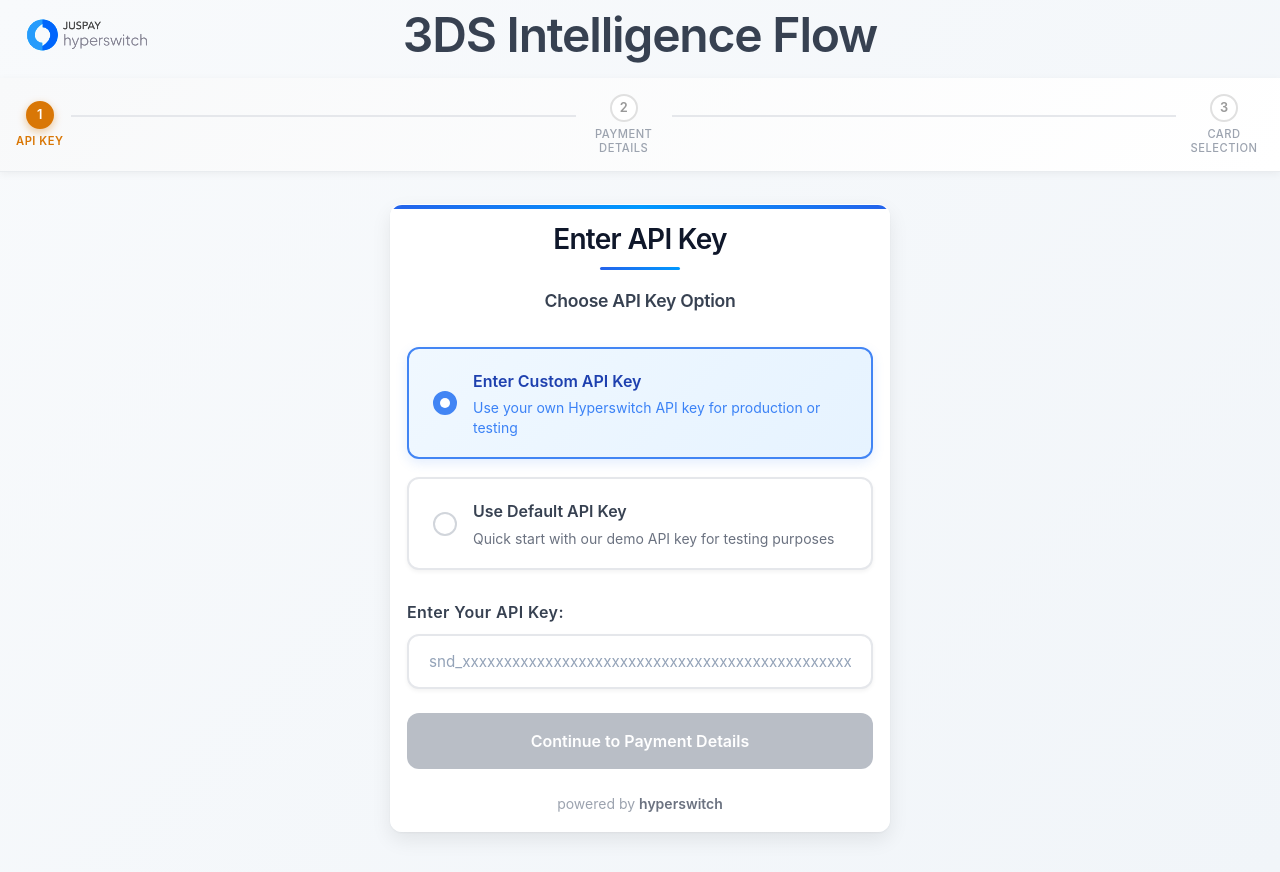
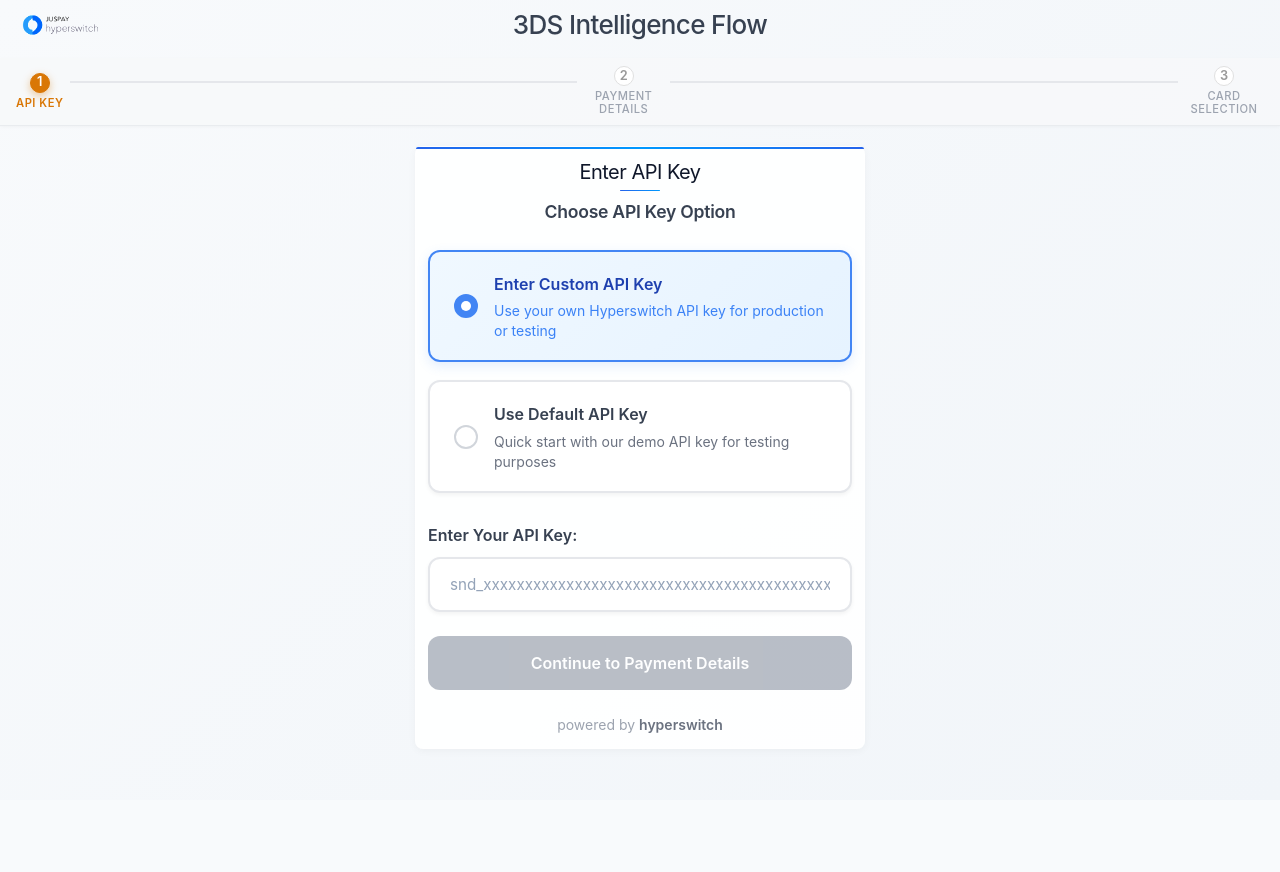
Before and after one commit to shuklatushar226/hsdemoapp, a React (Create React App) app: page / in a window 1280 px wide. After the commit the page ends 800 px from the top, so only its background shows below. Built offline with nearby package versions, Linux system fonts and the light colour scheme.

Commit message:
size shortening

```diff
--- a/src/App.css
+++ b/src/App.css
@@ -29,10 +29,10 @@
   z-index: -1;
 }
 
-/* Professional Header Styling */
+/* Compact Header Styling */
 .App-header {
-  padding: var(--spacing-xs) var(--spacing-md);
-  margin-bottom: var(--spacing-sm);
+  padding: 0.5rem 1rem;
+  margin-bottom: 0.5rem;
   position: relative;
 }
 
@@ -44,7 +44,7 @@
 }
 
 .header-logo {
-  height: 80px;
+  height: 50px;
   width: auto;
   object-fit: contain;
   position: absolute;
@@ -56,8 +56,8 @@
 
 .App-header h1 {
   margin: 0;
-  font-size: 3rem;
-  font-weight: 600;
+  font-size: 1.625rem;
+  font-weight: 500;
   letter-spacing: -0.025em;
   color: #374151;
   width: 100%;
@@ -65,13 +65,13 @@
   font-family: -apple-system, BlinkMacSystemFont, 'Segoe UI', 'Roboto', 'Oxygen', 'Ubuntu', 'Cantarell', 'Fira Sans', 'Droid Sans', 'Helvetica Neue', sans-serif;
 }
 
-/* Progress Bar Styling */
+/* Compact Progress Bar Styling */
 .progress-bar-container {
-  margin: 0 0 var(--spacing-lg) 0;
-  padding: var(--spacing-md) var(--spacing-md);
-  background: linear-gradient(135deg, #f8f9fa 0%, #ffffff 100%);
+  margin: 0 0 0.75rem 0;
+  padding: 0.5rem 1rem;
+  background: rgba(248, 249, 250, 0.8);
   border-bottom: 1px solid #e9ecef;
-  box-shadow: 0 2px 8px rgba(0, 0, 0, 0.05);
+  box-shadow: 0 1px 3px rgba(0, 0, 0, 0.03);
 }
 
 .progress-steps-horizontal {
@@ -91,17 +91,17 @@
 }
 
 .progress-step-circle-horizontal {
-  width: 28px;
-  height: 28px;
+  width: 20px;
+  height: 20px;
   border-radius: 50%;
   display: flex;
   align-items: center;
   justify-content: center;
-  font-size: 0.75rem;
-  font-weight: 600;
-  margin-bottom: 6px;
-  transition: all 0.3s ease;
-  border: 2px solid #e0e0e0;
+  font-size: 0.65rem;
+  font-weight: 500;
+  margin-bottom: 4px;
+  transition: all 0.2s ease;
+  border: 1px solid #e0e0e0;
   background: white;
   color: #666;
 }
@@ -227,23 +227,18 @@
   margin: 0 auto; /* Center the main content area */
 }
 
-/* Professional Page and Form Container Styles */
+/* Compact Page and Form Container Styles */
 .page-container,
 .form-container {
-  max-width: 500px;
-  margin: var(--spacing-sm) auto;
-  padding: var(--spacing-md);
-  background: rgba(255, 255, 255, 0.95);
-  backdrop-filter: blur(20px);
-  border-radius: 12px;
-  box-shadow:
-    0 8px 20px rgba(0, 0, 0, 0.08),
-    0 1px 3px rgba(0, 0, 0, 0.05),
-    inset 0 1px 0 rgba(255, 255, 255, 0.9);
-  border: 1px solid rgba(255, 255, 255, 0.2);
+  max-width: 450px;
+  margin: 0.5rem auto;
+  padding: 0.75rem;
+  background: rgba(255, 255, 255, 0.9);
+  border-radius: 8px;
+  box-shadow: 0 2px 8px rgba(0, 0, 0, 0.04);
+  border: 1px solid rgba(255, 255, 255, 0.3);
   text-align: left;
   position: relative;
-  overflow: hidden;
 }
 
 .page-container::before,
@@ -253,33 +248,29 @@
   top: 0;
   left: 0;
   right: 0;
-  height: 4px;
+  height: 2px;
   background: linear-gradient(90deg, var(--color-primary), var(--color-accent), var(--color-primary));
-  border-radius: 20px 20px 0 0;
+  border-radius: 8px 8px 0 0;
 }
 
 /* Specific container for card page to allow wider layout */
 .page-container.card-page-container {
-  max-width: 1400px;
-  padding: var(--spacing-md);
-  margin: var(--spacing-sm) auto;
-  background: rgba(255, 255, 255, 0.98);
-  backdrop-filter: blur(20px);
-  border-radius: 16px;
-  box-shadow:
-    0 10px 25px rgba(0, 0, 0, 0.08),
-    0 2px 8px rgba(0, 0, 0, 0.04),
-    inset 0 1px 0 rgba(255, 255, 255, 0.9);
+  max-width: 1200px;
+  padding: 0.75rem;
+  margin: 0.5rem auto;
+  background: rgba(255, 255, 255, 0.95);
+  border-radius: 8px;
+  box-shadow: 0 2px 8px rgba(0, 0, 0, 0.04);
   border: 1px solid rgba(255, 255, 255, 0.3);
 }
 
-/* Professional Typography */
+/* Compact Typography */
 .form-container h2, .page-container h2 {
   text-align: center;
   color: var(--text-heading);
-  margin-bottom: var(--spacing-lg);
-  font-weight: 600;
-  font-size: 1.75rem;
+  margin-bottom: 0.75rem;
+  font-weight: 400;
+  font-size: 1.25rem;
   letter-spacing: -0.025em;
   position: relative;
   font-family: -apple-system, BlinkMacSystemFont, 'Segoe UI', 'Roboto', 'Oxygen', 'Ubuntu', 'Cantarell', 'Fira Sans', 'Droid Sans', 'Helvetica Neue', sans-serif;
@@ -288,59 +279,57 @@
 .form-container h2::after, .page-container h2::after {
   content: '';
   position: absolute;
-  bottom: -12px;
+  bottom: -6px;
   left: 50%;
   transform: translateX(-50%);
-  width: 80px;
-  height: 3px;
+  width: 40px;
+  height: 1px;
   background: linear-gradient(90deg, var(--color-primary), var(--color-accent));
-  border-radius: 2px;
+  border-radius: 1px;
 }
 
 .form-container h3, .page-container h3 {
   color: var(--text-heading);
-  margin-top: var(--spacing-xl);
-  margin-bottom: var(--spacing-lg);
-  font-weight: 600;
-  font-size: 1.5rem;
+  margin-top: 1rem;
+  margin-bottom: 0.75rem;
+  font-weight: 500;
+  font-size: 1.1rem;
   letter-spacing: -0.015em;
-  /* border-bottom: 2px solid var(--border-color-light); */
-  padding-bottom: var(--spacing-md);
-}
-
-/* Enhanced Form Groups */
+  padding-bottom: 0.5rem;
+}
+
+/* Compact Form Groups */
 .form-group {
-  margin-bottom: var(--spacing-md);
+  margin-bottom: 0.75rem;
   position: relative;
 }
 
 .form-group label {
   display: block;
-  margin-bottom: var(--spacing-md);
-  font-weight: 600;
+  margin-bottom: 0.5rem;
+  font-weight: 500;
   color: var(--text-primary);
-  font-size: 0.95rem;
-  letter-spacing: 0.025em;
+  font-size: 0.85rem;
+  letter-spacing: 0;
   text-transform: none;
 }
 
-/* Professional Input Styling */
+/* Compact Input Styling */
 .form-group input[type="text"],
 .form-group input[type="number"],
 .form-group input[type="password"],
 .form-group select {
   width: 100%;
-  padding: var(--spacing-md);
-  border: 2px solid var(--border-color);
-  font-size: 0.95rem;
-  font-weight: 500;
+  padding: 0.6rem 0.75rem;
+  border: 1px solid var(--border-color);
+  font-size: 0.9rem;
+  font-weight: 400;
   box-sizing: border-box;
-  transition: all 0.3s cubic-bezier(0.4, 0, 0.2, 1);
-  background: linear-gradient(135deg, var(--bg-input) 0%, rgba(248, 250, 252, 0.8) 100%);
+  transition: all 0.2s ease;
+  background: var(--bg-input);
   color: var(--text-primary);
-  box-shadow:
-    0 1px 3px rgba(0, 0, 0, 0.05),
-    inset 0 1px 2px rgba(0, 0, 0, 0.02);
+  border-radius: 6px;
+  box-shadow: 0 1px 2px rgba(0, 0, 0, 0.03);
 }
 
 .form-group input::placeholder,
@@ -381,80 +370,55 @@
   transform: none;
 }
 
-/* Professional Button Styling */
+/* Compact Button Styling */
 button[type="submit"], .button-link {
   display: block;
   background: #4285F4;
   color: var(--color-white);
-  padding: 16px 24px;
+  padding: 0.6rem 1rem;
   border: none;
-  border-radius: 12px;
-  font-size: 1rem;
+  border-radius: 6px;
+  font-size: 0.9rem;
   font-weight: 500;
   cursor: pointer;
   transition: all 0.2s ease;
   text-decoration: none;
   text-align: center;
-  box-shadow: 0 2px 8px rgba(66, 133, 244, 0.3);
-  line-height: 1.5;
+  box-shadow: 0 1px 3px rgba(66, 133, 244, 0.2);
+  line-height: 1.4;
   letter-spacing: 0;
-  position: relative;
-  overflow: hidden;
-  transform: translateY(0);
   margin: 0 auto;
   width: 100%;
-  min-width: 200px;
-}
-
-button[type="submit"]::before, .button-link::before {
-  content: '';
-  position: absolute;
-  top: 0;
-  left: -100%;
-  width: 100%;
-  height: 100%;
-  background: linear-gradient(90deg, transparent, rgba(255, 255, 255, 0.2), transparent);
-  transition: left 0.5s;
-}
-
-button[type="submit"]:hover::before, .button-link:hover::before {
-  left: 100%;
+  min-width: 120px;
 }
 
 button[type="submit"]:hover, .button-link:hover {
   background: #3367D6;
-  transform: translateY(-1px);
-  box-shadow: 0 4px 12px rgba(66, 133, 244, 0.4);
+  box-shadow: 0 2px 6px rgba(66, 133, 244, 0.3);
 }
 
 button[type="submit"]:active, .button-link:active {
-  transform: translateY(0);
-  box-shadow:
-    0 2px 8px rgba(37, 99, 235, 0.3),
-    0 1px 3px rgba(0, 0, 0, 0.1);
+  transform: translateY(1px);
+  box-shadow: 0 1px 2px rgba(37, 99, 235, 0.2);
 }
 
 button[type="submit"]:disabled {
-  background: linear-gradient(135deg, var(--color-secondary) 0%, var(--color-secondary-dark) 100%);
+  background: var(--color-secondary);
   opacity: 0.6;
   cursor: not-allowed;
   transform: none;
-  box-shadow: 0 2px 4px rgba(0, 0, 0, 0.1);
-}
-
-button[type="submit"]:disabled::before {
-  display: none;
+  box-shadow: 0 1px 2px rgba(0, 0, 0, 0.1);
 }
 
 /* Secondary button style */
 .button-link.secondary {
   background: #6C757D;
-  box-shadow: 0 2px 8px rgba(108, 117, 125, 0.3);
+  box-shadow: 0 1px 3px rgba(108, 117, 125, 0.2);
 }
 
 .button-link.secondary:hover {
   background: #5A6268;
-  box-shadow: 0 4px 12px rgba(108, 117, 125, 0.4);
+  box-shadow: 0 2px 6px rgba(108, 117, 125, 0.3);
 }
 
 /* Professional Message Styling */
@@ -766,11 +730,11 @@
 
 .input-with-icon input {
   width: 100%;
-  padding: 20px 24px;
-  padding-right: 60px;
+  padding: 12px 16px;
+  padding-right: 50px;
   border: 1px solid #D1D5DB;
-  border-radius: 12px;
-  font-size: 1.1rem;
+  border-radius: 8px;
+  font-size: 0.95rem;
   font-weight: 400;
   background: #FFFFFF;
   color: #374151;
@@ -788,7 +752,7 @@
 .input-with-icon input::placeholder {
   color: #9CA3AF;
   font-weight: 400;
-  font-size: 1.1rem;
+  font-size: 0.95rem;
 }
 
 .card-icon {
@@ -948,7 +912,7 @@
 .card-form-panel,
 .card-selection-panel {
   flex: none;
-  padding: var(--spacing-md);
+  padding: 0.5rem;
   border: var(--border-width) solid var(--border-color);
   border-radius: var(--border-radius-lg);
   background: linear-gradient(135deg, #ffffff 0%, #f8f9fa 100%);
--- a/src/components/ApiKeyEntryPage.js
+++ b/src/components/ApiKeyEntryPage.js
@@ -309,7 +309,6 @@
                 color: '#374151',
                 transition: 'all 0.3s ease',
                 boxShadow: '0 2px 4px rgba(0, 0, 0, 0.05)',
-                fontFamily: '-apple-system, BlinkMacSystemFont, "Segoe UI", "Roboto", "Oxygen", "Ubuntu", "Cantarell", "Fira Sans", "Droid Sans", "Helvetica Neue", sans-serif',
                 boxSizing: 'border-box'
               }}
               onFocus={(e) => {
@@ -373,7 +372,6 @@
                 margin: 0,
                 fontSize: '0.875rem',
                 color: '#065F46',
-                fontFamily: '-apple-system, BlinkMacSystemFont, "Segoe UI", "Roboto", "Oxygen", "Ubuntu", "Cantarell", "Fira Sans", "Droid Sans", "Helvetica Neue", sans-serif',
                 fontWeight: '500',
                 wordBreak: 'break-all'
               }}>
--- a/src/components/CardSelectionPage.js
+++ b/src/components/CardSelectionPage.js
@@ -726,9 +726,9 @@
                 <select id="cardSelector" value={selectedCardId} onChange={handleDropdownChange} style={{width: '100%', padding: '10px', fontSize: '1em'}} required>
                   <option value="" disabled>-- Select a Card --</option>
                   {cards.map(card => (
-                    <option key={card.id} value={card.id}>
-                      {card.name} ({card.issuerName}) - **** **** **** {card.number.slice(-4)}
-                    </option>
+                  <option key={card.id} value={card.id}>
+                    **** **** **** {card.number.slice(-4)} - {card.name} ({card.issuerName})
+                  </option>
                   ))}
                 </select>
               </div>
--- a/src/index.css
+++ b/src/index.css
@@ -1,5 +1,3 @@
-/* Import Professional Fonts */
-@import url('https://fonts.googleapis.com/css2?family=Inter:wght@300;400;500;600;700&display=swap');
 
 /* CSS Custom Properties (Variables) - Professional Design System */
 :root {
@@ -53,9 +51,7 @@
   --border-color-focus: var(--color-primary);
 
   /* Typography */
-  --font-family-sans-serif: 'Inter', 'SF Pro Display', -apple-system, BlinkMacSystemFont, 'Segoe UI', 'Roboto',
-    'Oxygen', 'Ubuntu', 'Cantarell', 'Fira Sans', 'Droid Sans', 'Helvetica Neue', Arial, sans-serif,
-    'Apple Color Emoji', 'Segoe UI Emoji', 'Segoe UI Symbol', 'Noto Color Emoji';
+  --font-family-sans-serif: -apple-system, BlinkMacSystemFont, 'Segoe UI', 'Roboto', 'Oxygen', 'Ubuntu', 'Cantarell', 'Fira Sans', 'Droid Sans', 'Helvetica Neue', sans-serif;
   --font-family-monospace: 'JetBrains Mono', 'Fira Code', 'SF Mono', SFMono-Regular, Menlo, Monaco, Consolas,
     'Liberation Mono', 'Courier New', monospace;
 
@@ -71,13 +67,13 @@
   --line-height-sm: 1.4;
   --line-height-lg: 1.8;
 
-  /* Spacing (based on a 0.25rem grid, e.g., 4px) */
-  --spacing-xs: 0.25rem; /* 4px */
-  --spacing-sm: 0.5rem;  /* 8px */
-  --spacing-md: 1rem;    /* 16px */
-  --spacing-lg: 1.5rem;  /* 24px */
-  --spacing-xl: 2rem;    /* 32px */
-  --spacing-xxl: 3rem;   /* 48px */
+  /* Compact Spacing */
+  --spacing-xs: 0.2rem; /* 3px */
+  --spacing-sm: 0.4rem;  /* 6px */
+  --spacing-md: 0.75rem;    /* 12px */
+  --spacing-lg: 1rem;  /* 16px */
+  --spacing-xl: 1.25rem;    /* 20px */
+  --spacing-xxl: 1.5rem;   /* 24px */
 
   /* Borders */
   --border-width: 1px;
```
